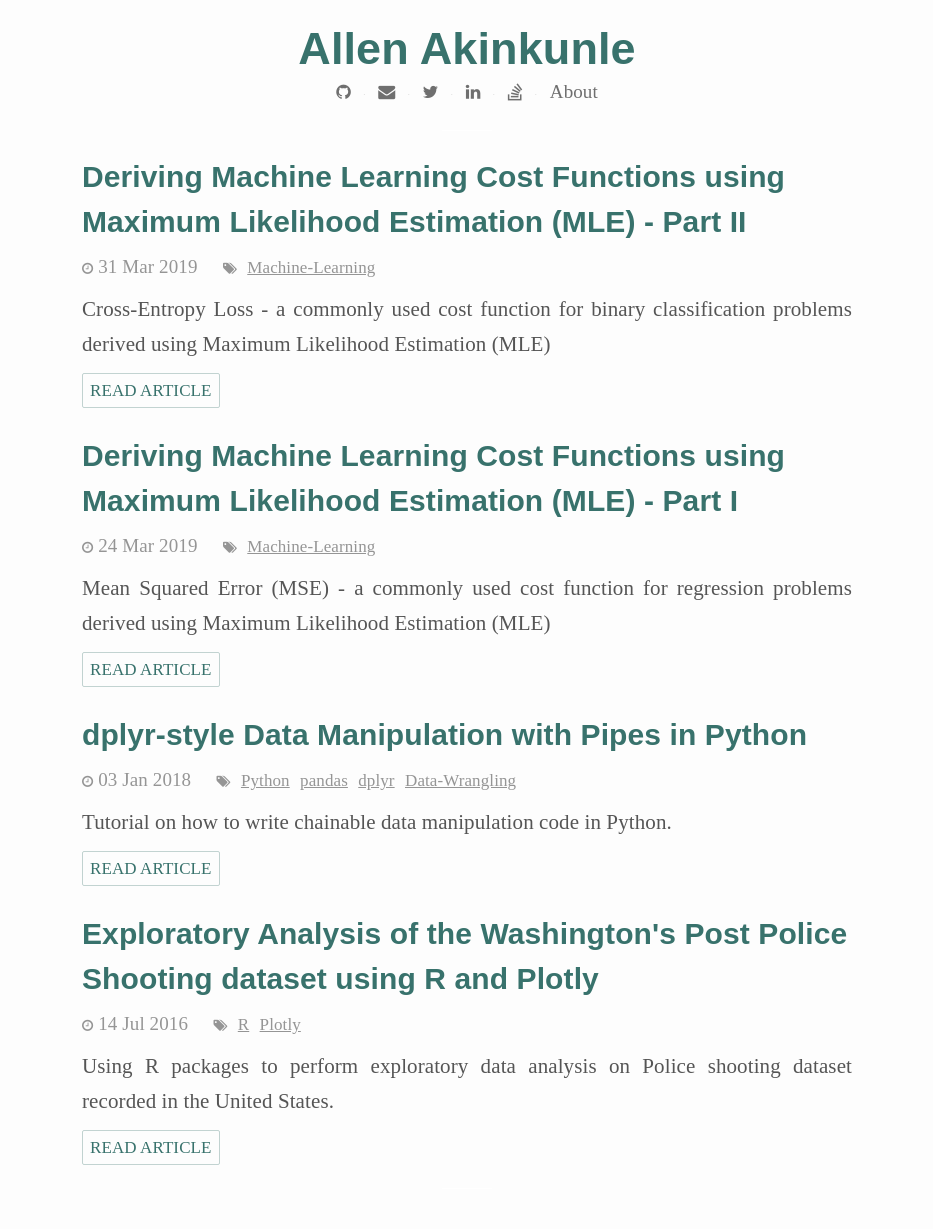
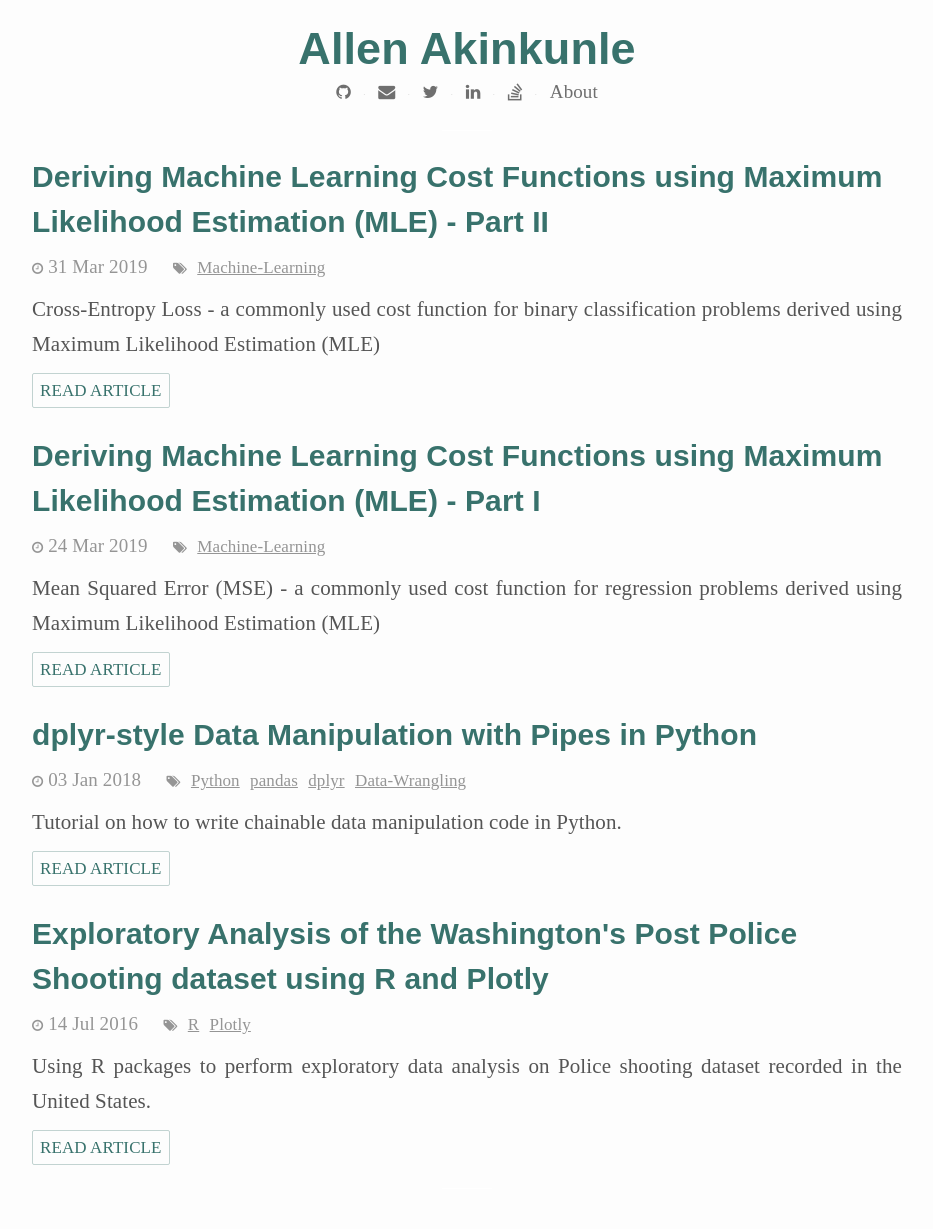
Before and after one commit to allenakinkunle/allenakinkunle.github.io, a Jekyll site: the page built from index.html, in a window 1280 px wide. Shown: the whole page, without its empty margins (173-1106 px from the left). Built offline with Jekyll 4.4.1, drawn with Linux system fonts in a browser that asks for light colours; nearby versions of some CDN libraries; the list of posts is cut into pages by our own code.

Commit message:
Change stylesheets

```diff
--- a/_sass/base.scss
+++ b/_sass/base.scss
@@ -18,7 +18,7 @@
 
 /*- Base color -*/
 $main-color: #38726c;
-$link-color: #061FE2;
+$link-color: #6879f7;
 $background-color: #FDFDFD;
 $text-color: #555555;
 $syntax-highlighter-background: #ecebeb;
--- a/_sass/custom.scss
+++ b/_sass/custom.scss
@@ -32,3 +32,11 @@
     }
   }
 }
+
+p.tag {
+  background: $main-color;
+  color: $background-color;
+  display: inline-block;
+  padding: 5px 10px;
+  margin-top: -7px;
+}
--- a/_sass/layout.scss
+++ b/_sass/layout.scss
@@ -184,7 +184,7 @@
 
 .container {
 	margin:0 auto;
-	max-width: 800px;
+	max-width: 900px;
 	padding: 0 1.5rem;
 }
 
@@ -336,6 +336,7 @@
 .content ul, .content ol {
   line-height: 1.6em; /* 24px/16px */
   padding-left: 1.5em;
+  margin-bottom: 0;
   @media (min-width: 940px) {
     line-height: 1.6em; /* 24px/18px */
   }
@@ -356,6 +357,7 @@
 .pagination {
   text-align: center;
   margin: 2.666668em;
+  font-size: 2rem;
   span {
     background-color: darken($background-color, 5%);
     color: $text-color;
--- a/_sass/typography.scss
+++ b/_sass/typography.scss
@@ -34,10 +34,6 @@
   }
 }
 
-.MathJax a {
-  color: $main-color;
-}
-
 #metadata p.tags {
   a {
     font-size: 1.7rem;
@@ -45,7 +41,43 @@
 }
 
 p.math {
-  overflow: scroll;
+
+  margin: 0;
+
+  .katex-display {
+    margin: 0.5rem 0 1rem 0;
+
+    @media (max-width: 760px) {
+
+      .katex {
+        white-space: nowrap;
+
+        .base {
+          display: inline;
+        }
+
+        .tag {
+          position: relative;
+          padding-left: 20px;
+        }
+
+      }
+
+      .katex-html {
+        overflow: scroll;
+      }
+    }
+  }
+}
+
+ul li p.math {
+  .katex-display {
+    margin: 1.5rem 0 0rem 0;
+  }
+}
+
+.katex>.katex-html {
+  font-size: 2.2rem;
 }
 
 p, ul, ol {
@@ -117,7 +149,7 @@
 p, ul, ol {
   font-size: 2.1rem;
   line-height: 3.5rem;
-  margin-bottom: 4rem;
+  margin-bottom: 2rem;
 }
 
 li {
```
